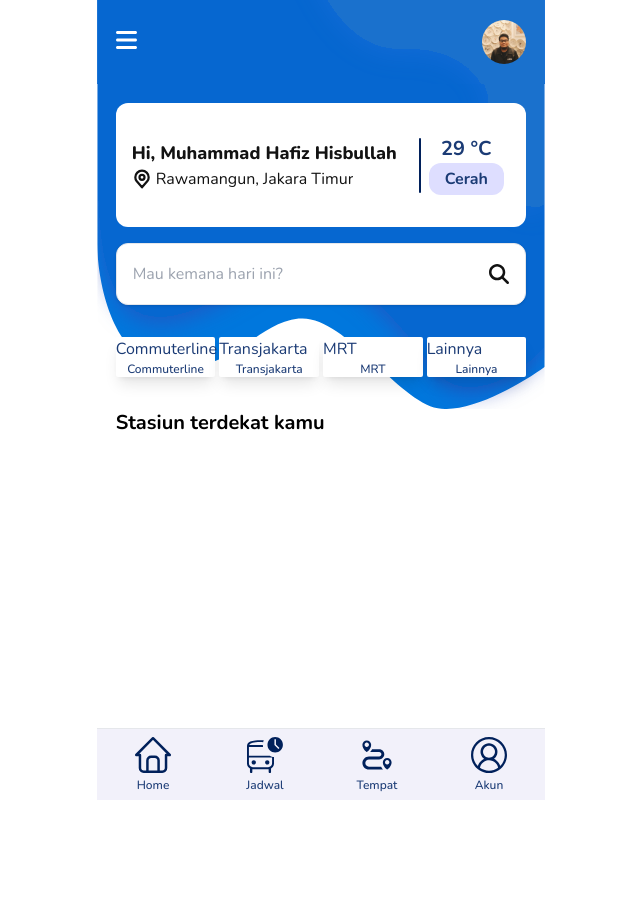
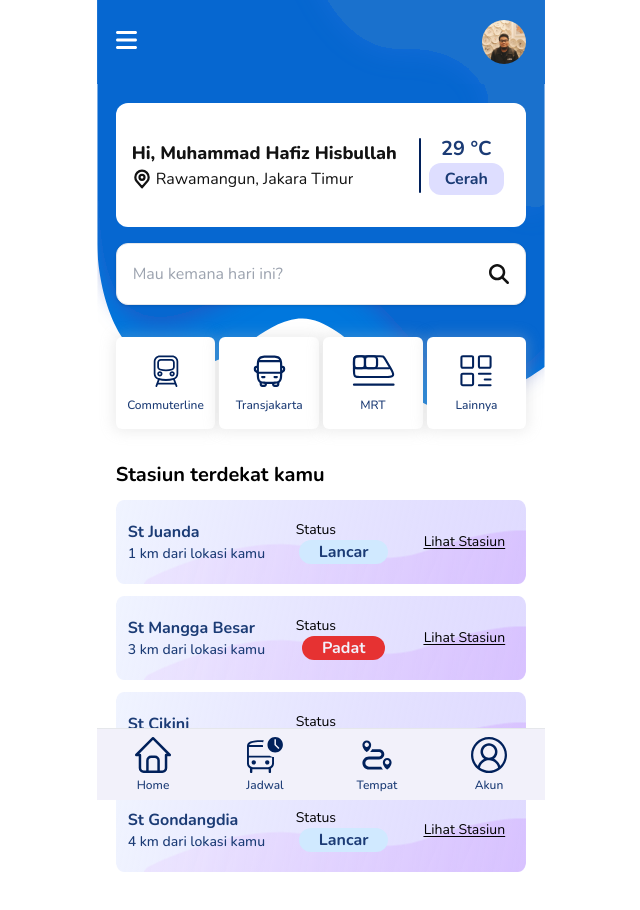
Before and after one commit to DragonFly378/Anter-Angkut, a React (Vite) app: page / in a window 1280 px wide. Shown: the top 910 px of the page, without its empty margins (319-959 px from the left). Built offline with nearby package versions, Linux system fonts and the light colour scheme.

Commit message:
update near station

```diff
--- a/src/components/ArmadaCategory/Index.jsx
+++ b/src/components/ArmadaCategory/Index.jsx
@@ -1,21 +1,26 @@
 import React from "react";
-import { ListsArmadaCategory } from "../../datas";
 import { Link } from "react-router-dom";
 
-const ArmadaCategory = () => {
+const ArmadaCategory = ({ datas }) => {
   return (
     <>
       <div className="kategori-armada mt-8">
         <div className="grid grid-cols-4 gap-x-1 mx-auto ">
-          {ListsArmadaCategory.several.map((item, itemIdx) => {
+          {datas.map((item, itemIdx) => {
             return (
               <>
                 <Link
                   to={item.link}
                   key={itemIdx}
-                  className="jenis-armada  grid-cols-1 rounded-sm bg-white shadow-lg text-primary flex flex-col "
+                  className="jenis-armada grid-cols-1 rounded-md bg-white shadow-[0_0px_13px_3px_rgba(188,188,188,0.25)] text-primary flex flex-col py-4 gap-y-2"
                 >
-                  <div className="icon">{item.title}</div>
+                  <img
+                    src={item.icon}
+                    alt="icon-bottombar"
+                    className="icon-img h-9 mx-auto "
+                  />
+
+                  {/* <div className="icon">{item.icon}</div> */}
                   <div className="title font-medium text-xs mx-auto">
                     {item.title}
                   </div>
--- /dev/null
+++ b/src/components/Stations/Index.jsx
@@ -0,0 +1,20 @@
+import React from "react";
+import StationCard from "./StationCard";
+
+const Stations = ({ datas }) => {
+  return (
+    <>
+      <div className="lists-station flex flex-col gap-y-3">
+        {datas?.map((item, itemIdx) => {
+          return (
+            <>
+              <StationCard key={itemIdx} data={item} />
+            </>
+          );
+        })}
+      </div>
+    </>
+  );
+};
+
+export default Stations;
--- /dev/null
+++ b/src/components/Stations/StationCard.jsx
@@ -0,0 +1,45 @@
+import React from "react";
+import "./station.scss";
+import { Link } from "react-router-dom";
+
+const StationCard = ({ itemIdx, data }) => {
+  return (
+    <>
+      <div
+        key={itemIdx}
+        className="station-card w-full mx-auto px-3 py-5 rounded-lg"
+      >
+        <div className="content grid grid-cols-4 mx-auto gap-x-2">
+          <div className="data-stasiun col-span-3 flex flex-row">
+            <div className="desc flex flex-col w-7/12 text-primary my-auto">
+              {" "}
+              <div className="nama-stasiun text-base font-bold">
+                {" "}
+                {data.title}
+              </div>
+              <div className="jarak-stasiun text-sm font-medium">
+                {" "}
+                {data.distance} dari lokasi kamu
+              </div>
+            </div>
+            <div className="status flex flex-col w-4/12">
+              <div className="title text-sm">Status</div>{" "}
+              <div
+                className={`title mx-auto px-5 rounded-xl font-bold bg-${
+                  data.status == "Lancar" ? "blue-mid" : "merah-terang"
+                } text-${data.status == "Lancar" ? "primary" : "light-soft"}`}
+              >
+                {data.status}
+              </div>
+            </div>
+          </div>
+          <div className="lihat-stasiun col-span-1 my-auto text-sm underline underline-offset-2">
+            <Link to={data.link}>Lihat Stasiun</Link>
+          </div>
+        </div>
+      </div>
+    </>
+  );
+};
+
+export default StationCard;
--- /dev/null
+++ b/src/components/Stations/station.scss
@@ -0,0 +1,6 @@
+.station-card {
+  background-image: url("../../assets/images/bg_station.svg");
+  background-position: center;
+  background-repeat: no-repeat;
+  background-size: cover;
+}
--- a/src/datas/index.js
+++ b/src/datas/index.js
@@ -38,55 +38,87 @@ export const ListsArmadaCategory = {
   several: [
     {
       title: "Commuterline",
-      icon: "",
+      icon: commuterIcon,
       link: "/pilih-kendaraan/commuterline",
     },
     {
       title: "Transjakarta",
-      icon: "",
+      icon: transjakartaIcon,
       link: "/pilih-kendaraan/transjakarta",
     },
     {
       title: "MRT",
-      icon: "",
+      icon: mrtIcon,
       link: "/pilih-kendaraan/mrt",
     },
     {
       title: "Lainnya",
-      icon: "",
+      icon: lainnya,
       link: "/pilih-kendaraan",
     },
   ],
   all: [
     {
       title: "Commuterline",
-      icon: "",
+      icon: commuterIcon,
       link: "/pilih-kendaraan/commuterline",
     },
     {
       title: "Transjakarta",
-      icon: "",
+      icon: transjakartaIcon,
       link: "/pilih-kendaraan/transjakarta",
     },
     {
       title: "MRT",
-      icon: "",
+      icon: mrtIcon,
       link: "/pilih-kendaraan/mrt",
     },
     {
-      title: "Commuterline",
-      icon: "",
-      link: "/pilih-kendaraan/commuterline",
+      title: "Jaklingko",
+      icon: jaklingkoIcon,
+      link: "/pilih-kendaraan/jaklingko",
     },
     {
-      title: "Transjakarta",
-      icon: "",
-      link: "/pilih-kendaraan/transjakarta",
+      title: "LRT",
+      icon: lrtIcon,
+      link: "/pilih-kendaraan/lrt",
     },
     {
-      title: "MRT",
-      icon: "",
-      link: "/pilih-kendaraan/mrt",
+      title: "DAMRI",
+      icon: damriIcon,
+      link: "/pilih-kendaraan/damri",
+    },
+    {
+      title: "KRL Bandara",
+      icon: krlbandaraIcon,
+      link: "/pilih-kendaraan/krlbandara",
     },
   ],
 };
+
+export const DataStations = [
+  {
+    title: "St Juanda",
+    distance: "1 km",
+    status: "Lancar",
+    link: "https://maps.app.goo.gl/fg1EPXpDc6ywQbPj7",
+  },
+  {
+    title: "St Mangga Besar",
+    distance: "3 km",
+    status: "Padat",
+    link: "https://maps.app.goo.gl/fg1EPXpDc6ywQbPj7",
+  },
+  {
+    title: "St Cikini",
+    distance: "2 km",
+    status: "Lancar",
+    link: "https://maps.app.goo.gl/fg1EPXpDc6ywQbPj7",
+  },
+  {
+    title: "St Gondangdia",
+    distance: "4 km",
+    status: "Lancar",
+    link: "https://maps.app.goo.gl/fg1EPXpDc6ywQbPj7",
+  },
+];
--- a/src/pages/Home/NearStation.jsx
+++ b/src/pages/Home/NearStation.jsx
@@ -1,10 +1,15 @@
 import React from "react";
+import Stations from "../../components/Stations/Index";
+import { DataStations } from "../../datas";
 
 const NearStation = () => {
   return (
     <>
       <div className="stasiun-terdekat mt-8">
-        <h2 className="title leading-[normal] text-[20px] font-bold">Stasiun terdekat kamu</h2>
+        <h2 className="title leading-[normal] text-[20px] font-bold mb-3">
+          Stasiun terdekat kamu
+        </h2>
+        <Stations datas={DataStations} />
       </div>
     </>
   );
--- a/src/pages/Home/index.jsx
+++ b/src/pages/Home/index.jsx
@@ -5,6 +5,7 @@ import SummaryToday from "./SummaryToday";
 import SearchBar from "../../components/SearchBar/Index";
 import NearStation from "./NearStation";
 import ArmadaCategory from "../../components/ArmadaCategory/Index";
+import { ListsArmadaCategory } from "../../datas";
 
 const HomePage = () => {
   return (
@@ -14,7 +15,7 @@ const HomePage = () => {
           <section className="home-content mt-[83px] h-screen w-11/12 pt-2 mx-auto">
             <SummaryToday />
             <SearchBar />
-            <ArmadaCategory />
+            <ArmadaCategory datas={ListsArmadaCategory.several} />
             <NearStation />
           </section>
         </Layout>
--- a/tailwind.config.js
+++ b/tailwind.config.js
@@ -1,6 +1,13 @@
 /** @type {import('tailwindcss').Config} */
 export default {
   content: ["./index.html", "./src/**/*.{js,ts,jsx,tsx}"],
+  safelist: [
+    "bg-blue-mid",
+    "bg-merah-terang",
+    "bg-primary",
+    "bg-light-soft",
+    "text-light-soft",
+  ],
   theme: {
     extend: {
       colors: {
@@ -8,8 +15,10 @@ export default {
         secondary: "#0077DD",
         tertiary: "#751B1B",
         hitam: "#121212",
+        "merah-terang": "#E63232",
         "light-soft": "#F2F1FA",
         "blue-soft": "#DEDEFF",
+        "blue-mid": "#D0E9FF",
         peach: "#FFE5EA",
       },
     },
```
Also changed, not shown: src/assets/images/bg_station.svg (added).
